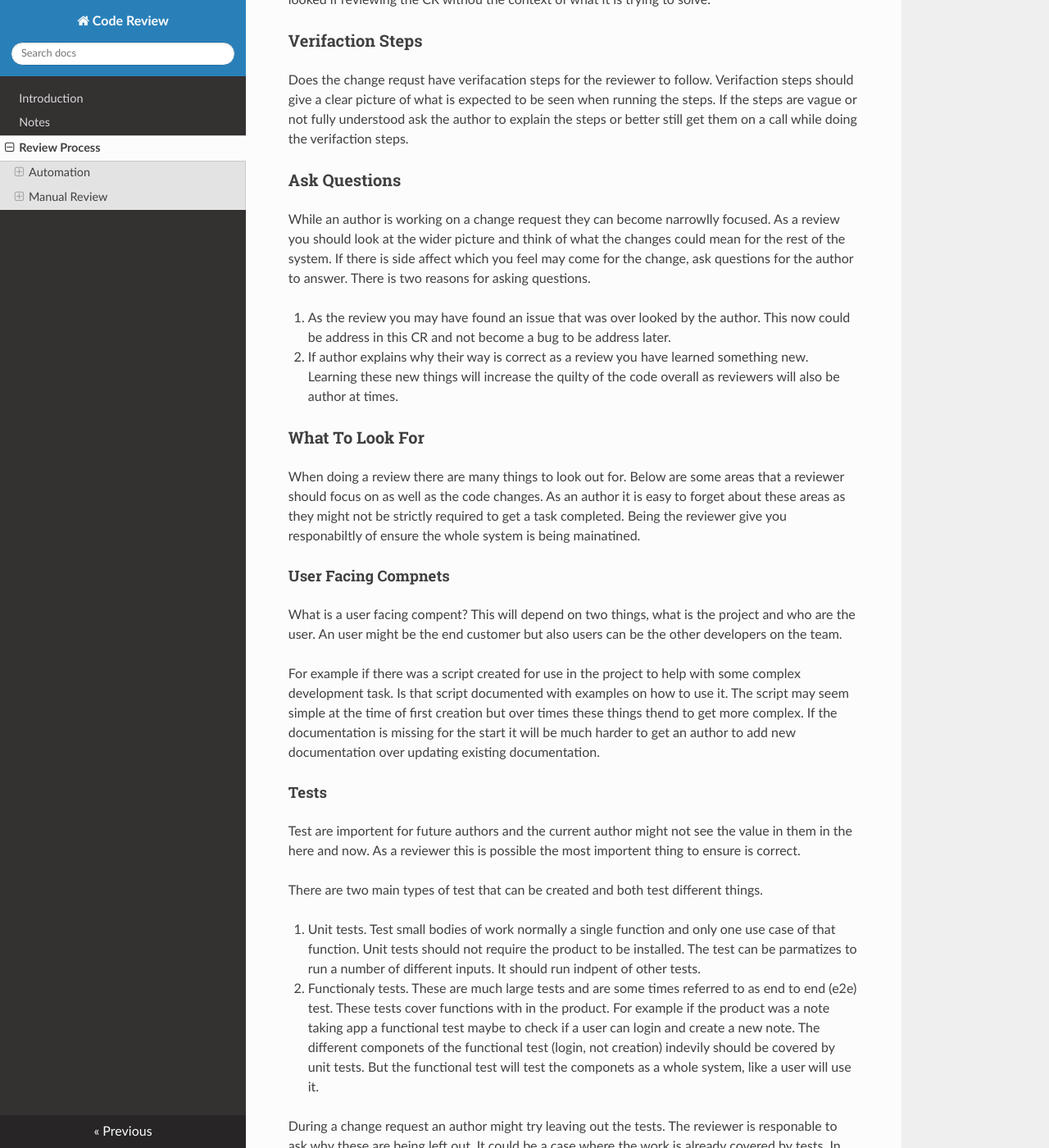
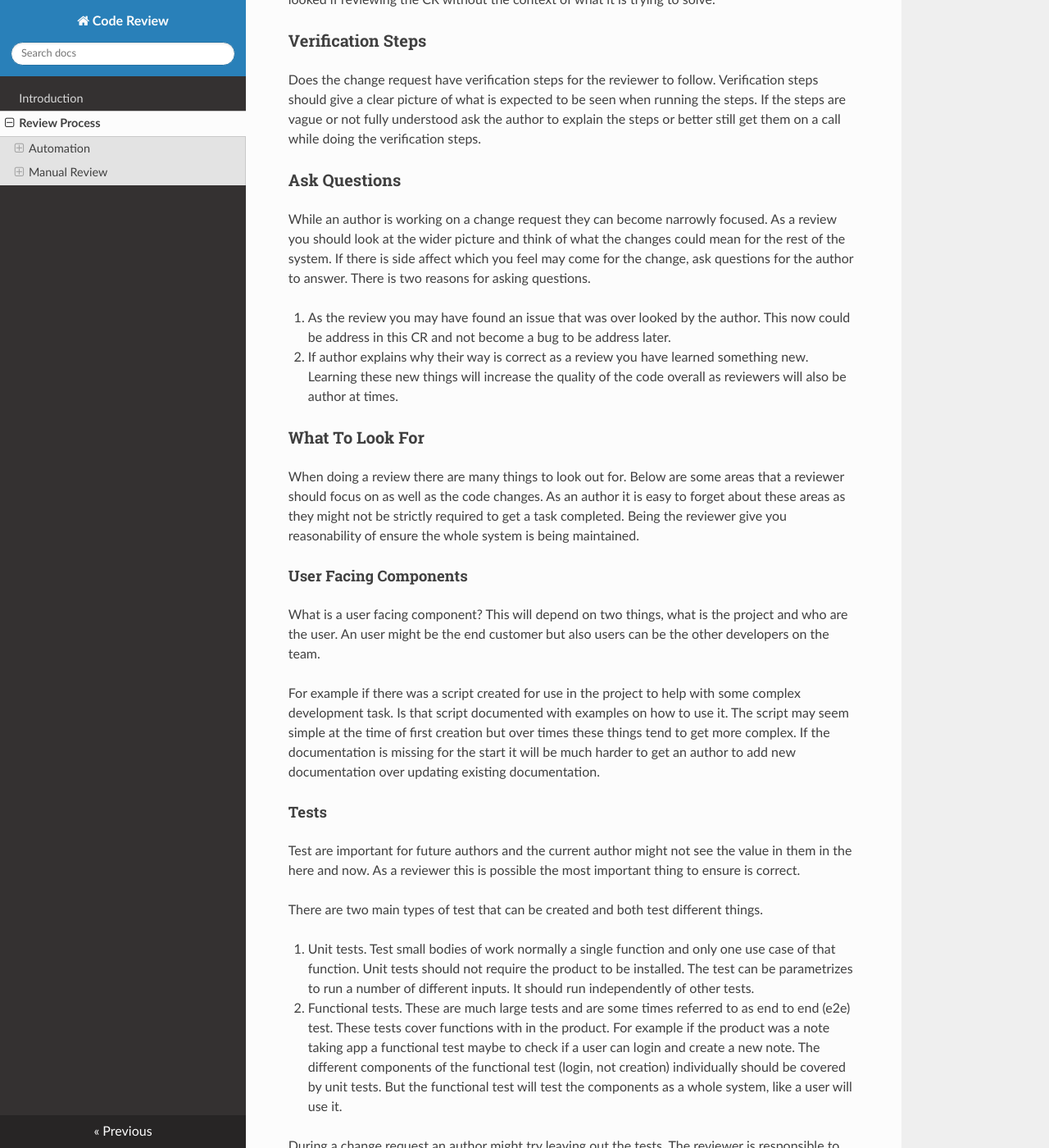
Before and after one commit to Boomatang/code_review, an MkDocs documentation site: the page built from docs/process.md, in a window 1280 px wide and 1400 px high, scrolled down 989 px. Shown: the whole window at 82% size. Built offline with MkDocs 1.6.1, drawn with Linux system fonts in a browser that asks for light colours; nearby versions of some CDN libraries; some of the changed text lies outside the part shown.

```diff
--- a/docs/process.md
+++ b/docs/process.md
@@ -11,32 +11,32 @@ If a linter was to fail no forward review should be done till the linting issue
 For project where the linters have not being set up as an automated task there should be a manual way to run the linters using a `make <target>` command.
 
 ### Unit Tests
-Unit tests shoule be automated and run as part of the CR.
-As a reviewer it's ok to say you wont review the CR till all the unit tests are passing or a very strong reason is give for the test to be failing.
+Unit tests should be automated and run as part of the CR.
+As a reviewer it's okay to say you wont review the CR till all the unit tests are passing or a very strong reason is give for the test to be failing.
 Any reason for allowing a failing test should be documented in the CR.
 If the unit test do not run as part of the CR pipeline this used be manually triggered by the reviewer.
 
 ### E2E Tests
 Unlike the unit tests these might not run as part of the automation all the time.
-As the E2E test could take hours to complete, they may be marked as opinital.
+As the E2E test could take hours to complete, they may be marked as optional.
 In the CR notes it should state what E2E test covers the changes that are being made.
 If the CR does update any E2E test, all the E2e test should be ran.
-Hopefully there is a command that can ran agasint the CR to trigger the running of the E2E test.
+Hopefully there is a command that can ran against the CR to trigger the running of the E2E test.
 
 ## Manual Review
 
 ### Understand The Change
-Every change request should have a description of what the request is trying to achive.
-This may require reading the linked jiras and issue to get a full picture of what is trying to be done.
-As the reviewer knowing the problem the author is trying to solve will help spot misstakes that can be over looked if reviewing the CR withou the context of what it is trying to solve.
+Every change request should have a description of what the request is trying to achieve.
+This may require reading the linked jira's and issue to get a full picture of what is trying to be done.
+As the reviewer knowing the problem the author is trying to solve will help spot mistakes that can be over looked if reviewing the CR without the context of what it is trying to solve.
 
-### Verifaction Steps
-Does the change requst have verifacation steps for the reviewer to follow.
-Verifaction steps should give a clear picture of what is expected to be seen when running the steps.
-If the steps are vague or not fully understood ask the author to explain the steps or better still get them on a call while doing the verifaction steps.
+### Verification Steps
+Does the change request have verification steps for the reviewer to follow.
+Verification steps should give a clear picture of what is expected to be seen when running the steps.
+If the steps are vague or not fully understood ask the author to explain the steps or better still get them on a call while doing the verification steps.
 
 ### Ask Questions
-While an author is working on a change request they can become narrowlly focused.
+While an author is working on a change request they can become narrowly focused.
 As a review you should look at the wider picture and think of what the changes could mean for the rest of the system.
 If there is side affect which you feel may come for the change, ask questions for the author to answer.
 There is two reasons for asking questions.
@@ -44,69 +44,69 @@ There is two reasons for asking questions.
 1. As the review you may have found an issue that was over looked by the author.
 This now could be address in this CR and not become a bug to be address later.
 2. If author explains why their way is correct as a review you have learned something new.
-Learning these new things will increase the quilty of the code overall as reviewers will also be author at times.
+Learning these new things will increase the quality of the code overall as reviewers will also be author at times.
 
 ### What To Look For
 When doing a review there are many things to look out for.
 Below are some areas that a reviewer should focus on as well as the code changes.
 As an author it is easy to forget about these areas as they might not be strictly required to get a task completed.
-Being the reviewer give you responabiltly of ensure the whole system is being mainatined.
+Being the reviewer give you reasonability of ensure the whole system is being maintained.
 
-#### User Facing Compnets
-What is a user facing compent?
+#### User Facing Components
+What is a user facing component?
 This will depend on two things, what is the project and who are the user.
 An user might be the end customer but also users can be the other developers on the team.
 
 For example if there was a script created for use in the project to help with some complex development task.
 Is that script documented with examples on how to use it.
-The script may seem simple at the time of first creation but over times these things thend to get more complex.
+The script may seem simple at the time of first creation but over times these things tend to get more complex.
 If the documentation is missing for the start it will be much harder to get an author to add new documentation over updating existing documentation.
 
 #### Tests
-Test are importent for future authors and the current author might not see the value in them in the here and now.
-As a reviewer this is possible the most importent thing to ensure is correct.
+Test are important for future authors and the current author might not see the value in them in the here and now.
+As a reviewer this is possible the most important thing to ensure is correct.
 
 There are two main types of test that can be created and both test different things.
 
 1. Unit tests.
 Test small bodies of work normally a single function and only one use case of that function.
 Unit tests should not require the product to be installed.
-The test can be parmatizes to run a number of different inputs.
-It should run indpent of other tests.
-2. Functionaly tests.
+The test can be parametrizes to run a number of different inputs.
+It should run independently of other tests.
+2. Functional tests.
 These are much large tests and are some times referred to as end to end (e2e) test.
 These tests cover functions with in the product.
 For example if the product was a note taking app a functional test maybe to check if a user can login and create a new note.
-The different componets of the functional test (login, not creation) indevily should be covered by unit tests.
-But the functional test will test the componets as a whole system, like a user will use it.
+The different components of the functional test (login, not creation) individually should be covered by unit tests.
+But the functional test will test the components as a whole system, like a user will use it.
 
 During a change request an author might try leaving out the tests.
-The reviewer is responable to ask why these are being left out.
+The reviewer is responsible to ask why these are being left out.
 It could be a case where the work is already covered by tests.
-In these cases the author of the change request should document what existign tests cover the changes.
+In these cases the author of the change request should document what existing tests cover the changes.
 
 Change request really should not be approved with out tests.
-These natualy hard for authors to do and will take time for them to learn the habit.
+These naturally hard for authors to do and will take time for them to learn the habit.
 
 #### Documentation
-Documentation will fall under three main cataguires.
+Documentation will fall under three main categories.
 
 1. User documentation.
 This is documentation that will be used by the customer in the use of the product.
 2. Support documentation.
 The target user would SRE teams which support the products.
 3. Development documentation.
-Documentation used in the development of the product and the onborading of new members to the development team.
+Documentation used in the development of the product and the on boarding of new members to the development team.
 
-Good documentation is hard to create and most change request may not need updating of documention.
-It is also possible the documentation may exist in a diferent repo to the change request and/or be maintained by a different team.
+Good documentation is hard to create and most change request may not need updating of documentation.
+It is also possible the documentation may exist in a different repo to the change request and/or be maintained by a different team.
 On a Change request a good question to ask would be, What documentation covers these changes?
 
 User documentation is normal handle by a docs team.
-That does not mean it should be igroned in the review process.
+That does not mean it should be ignored in the review process.
 It maybe possible for the author to create notes that the docs team can use to create better guides.
 Asking the question if the change request has affects on user documentation maybe useful.
-If the change request does affect user documentation there should be some indecatior on the ticket for that work.
+If the change request does affect user documentation there should be some indicator on the ticket for that work.
 
 Support documentation should follow the "Does this make sense at 3am" rule.
 These means if a SRE member is paged at 3am to fix a customer issue, will they understand the steps in the documentation.
--- a/mkdocs.yml
+++ b/mkdocs.yml
@@ -2,3 +2,6 @@ site_name: Code Review
 theme: readthedocs
 plugins:
   - search
+nav:
+  - "index.md"
+  - "process.md"
```
Also changed, not shown: other parts of docs/process.md (+5 -5 lines), docs/index.md (+24 -24 lines), pyproject.toml (added, +15 -0 lines), 1 other file.
